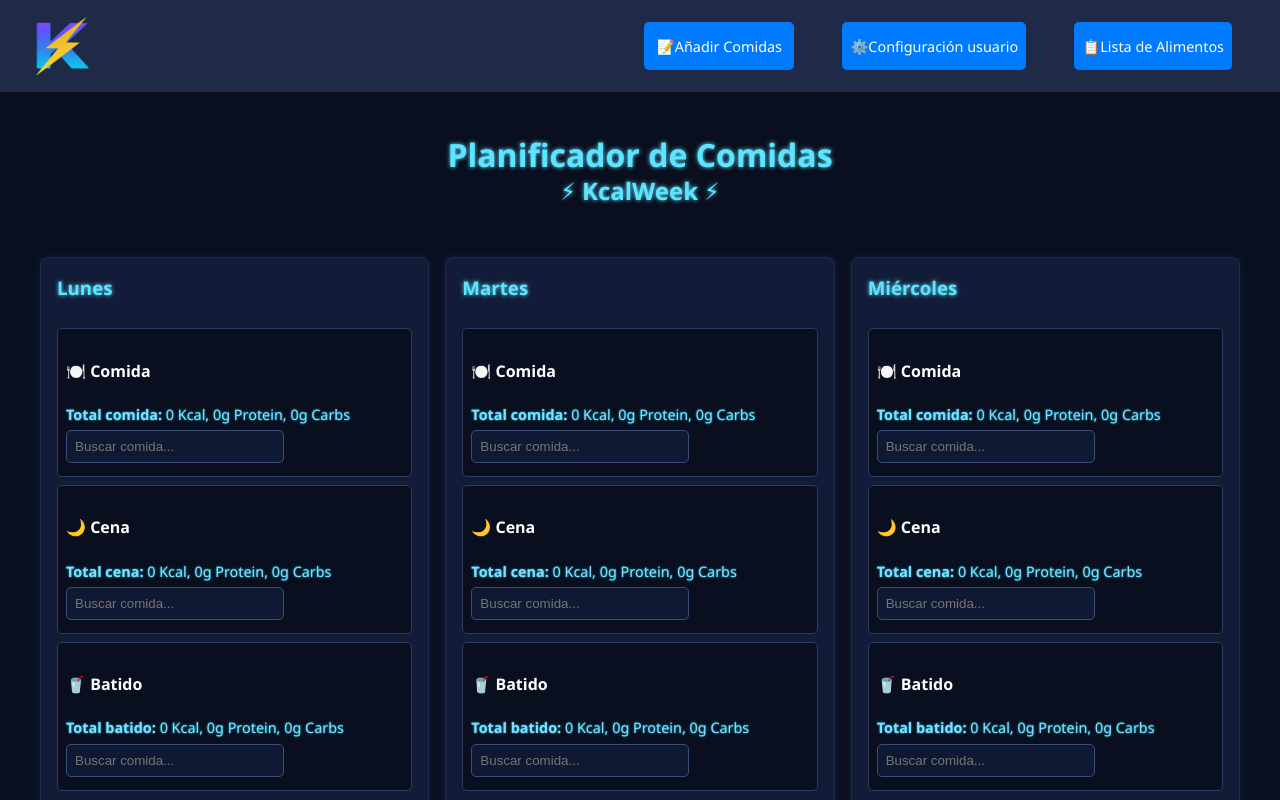
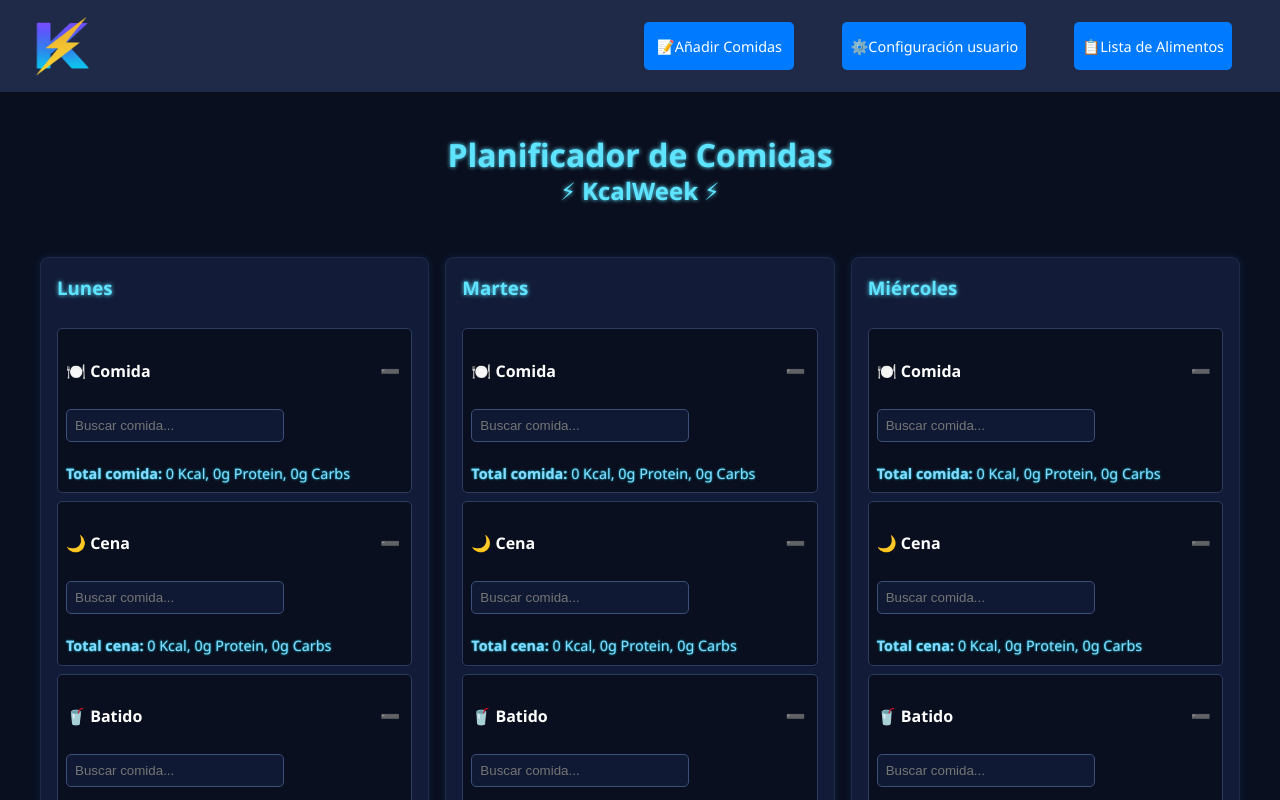
Before and after one commit to TamaraFdez/KcalWeek, a React (Vite) app: page / in a window 1280 px wide. Shown: the top 800 px of the page. Built offline with nearby package versions, Linux system fonts and the light colour scheme.

Commit message:
agrega funcionalidad para mostrar y ocultar comidas en BloqueTipoComida

```diff
--- a/src/App.css
+++ b/src/App.css
@@ -475,3 +475,16 @@ li {
 
   }
 }
+.titulo-comida-bloque {
+  display: flex;
+  align-items: center;
+  justify-content: space-between;
+}
+
+.toggle-visibility-btn {
+  background: none;
+  border: none;
+  font-size: 1rem;
+  cursor: pointer;
+  padding: 0.2rem;
+}
--- a/src/components/BloqueTipoComida.jsx
+++ b/src/components/BloqueTipoComida.jsx
@@ -1,7 +1,6 @@
 import { useState, useRef, useEffect } from "react";
 import calcularTotales from "../utils/calcularTotales";
 import ComidaItem from "./ComidaItem";
-
 
 export default function BloqueTipoComida({
   comidas,
@@ -14,11 +13,13 @@ export default function BloqueTipoComida({
   setWeekMeals,
   añadirComidaADia,
   weekMeals,
-  handleBloqueDrop
+  handleBloqueDrop,
 }) {
   const [busqueda, setBusqueda] = useState("");
   const [seleccionada, setSeleccionada] = useState(null);
   const [mostrarLista, setMostrarLista] = useState(false);
+  const [mostrarComidas, setMostrarComidas] = useState(true);
+
   const buscadorRef = useRef(null);
   const totales = calcularTotales(comidas);
   const etiqueta = {
@@ -50,8 +51,6 @@ export default function BloqueTipoComida({
   return (
     <div
       className="draggrable-container"
-
-
       onDrop={(e) => {
         e.preventDefault();
         e.stopPropagation();
@@ -59,28 +58,44 @@ export default function BloqueTipoComida({
         const data = JSON.parse(e.dataTransfer.getData("text/plain"));
 
         if (data.tipo === "bloque") {
-          handleBloqueDrop(data.dia, data.tipoComida, dia, tipo); // origen -> destino
+          handleBloqueDrop(data.dia, data.tipoComida, dia, tipo);
         } else if (data.tipo === "comida") {
-          handleDrop(dia, tipo, data); // mueve la comida individual
+          handleDrop(dia, tipo, data);
         }
       }}
-
       onDragOver={(e) => {
         e.preventDefault();
         e.stopPropagation();
       }}
     >
       <div className="meal-type" key={`${dia}-${tipo}`}>
-        <h4
-          draggable
-          onDragStart={(e) => {
-            e.dataTransfer.setData("text/plain", JSON.stringify({
-              tipo: "bloque",
-              dia,
-              tipoComida: tipo
-            }));
-          }}>{etiqueta[tipo] || tipo}</h4>
+        <div className="titulo-comida-bloque">
+          <h4
+            draggable
+            onDragStart={(e) => {
+              e.dataTransfer.setData(
+                "text/plain",
+                JSON.stringify({
+                  tipo: "bloque",
+                  dia,
+                  tipoComida: tipo,
+                })
+              );
+            }}
+          >
+            {etiqueta[tipo] || tipo}
+          </h4>
 
+          <button
+            onClick={() => setMostrarComidas(!mostrarComidas)}
+            className="toggle-visibility-btn"
+            title={mostrarComidas ? "Ocultar comidas" : "Mostrar comidas"}
+          >
+            {mostrarComidas ? "➖" : "➕"}
+          </button>
+        </div>
+        {mostrarComidas && (
+  <>
         {/* Lista de comidas */}
         {comidas.map((item) => {
           const comidaOriginal = foodItems.find((f) => f.id === item.id);
@@ -103,12 +118,6 @@ export default function BloqueTipoComida({
           );
         })}
 
-        {/* Totales */}
-        <div className="totals">
-          <strong>Total {tipo}: </strong> {Math.round(totales.kcal)} Kcal,{" "}
-          {Math.round(totales.protein)}g Protein, {Math.round(totales.carbs)}g
-          Carbs
-        </div>
 
         {/* Buscador y botón añadir */}
         <div style={{ position: "relative" }} ref={buscadorRef}>
@@ -159,7 +168,17 @@ export default function BloqueTipoComida({
             </button>
           )}
         </div>
+        </>
+)}
+   {/* Totales */}
+        <div className="totals">
+          <strong>Total {tipo}: </strong> {Math.round(totales.kcal)} Kcal,{" "}
+          {Math.round(totales.protein)}g Protein, {Math.round(totales.carbs)}g
+          Carbs
+        </div>
+
       </div>
+
     </div>
   );
 }
```
